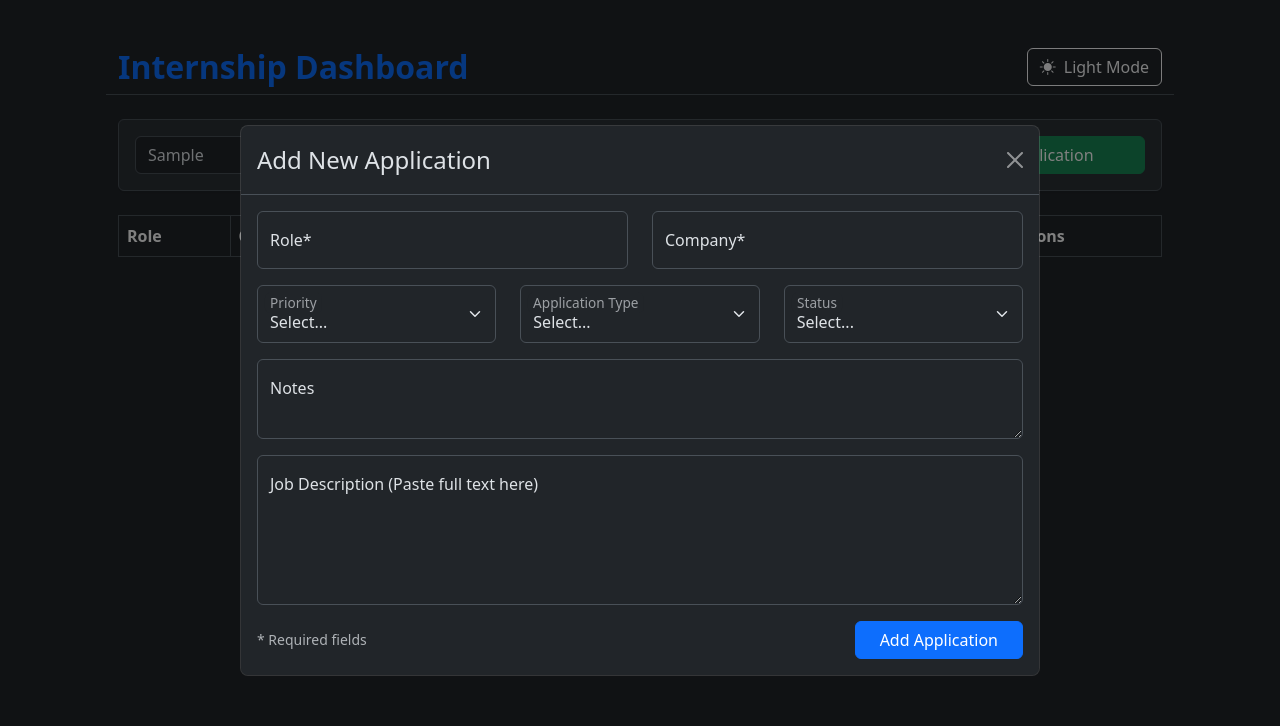
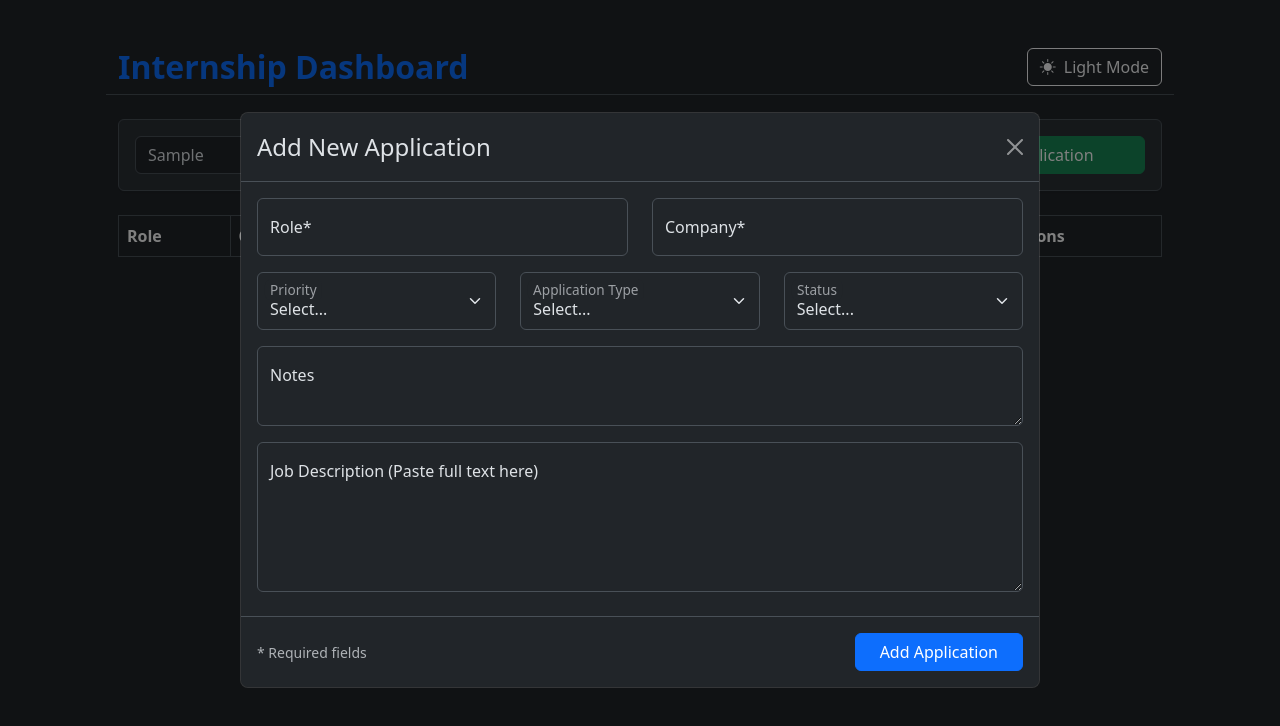
Before and after one commit to Assamee/Internship-Application-Dashboard, a React (Vite) app: page / in a window 1280 px wide. Both pictures are taken after typing "Sample" into the empty fields and a click on the button "+ Add Application". Shown: the top 726 px of the page. Built offline with nearby package versions, Linux system fonts and the light colour scheme.

Commit message:
Add sticky save button to application form modal

```diff
--- a/src/App.jsx
+++ b/src/App.jsx
@@ -277,6 +277,7 @@ function ApplicationTable ({ table }) {
         onHide={() => setshowFormModal(false)}
         centered
         size="lg"
+        scrollable
       >
         <Modal.Header closeButton>
           <Modal.Title>{editingApp ? "Edit Application" : "Add New Application"}</Modal.Title>
@@ -290,6 +291,11 @@ function ApplicationTable ({ table }) {
             editingApp={editingApp}
           />
         </Modal.Body>
+
+        <Modal.Footer>
+          <ApplicationFormSaveButton editingApp={editingApp} />
+        </Modal.Footer>
+
       </Modal>
 
       <ApplicationViewModal
@@ -297,6 +303,19 @@ function ApplicationTable ({ table }) {
         onHide={() => setShowViewModal(false)}
         application={viewingApp}
       />
+    </>
+  );
+}
+
+function ApplicationFormSaveButton({ editingApp }) {
+  return (
+    <>
+      <div className="d-flex justify-content-between align-items-center w-100">
+        <small className='text-muted'>* Required fields</small>
+        <Button variant="primary" type="submit" form="applicationform" className="px-4">
+          {editingApp ? "Save Changes" : "Add Application"}
+        </Button>
+      </div>
     </>
   );
 }
@@ -333,7 +352,7 @@ function ApplicationForm({ applications, setApplications, setshowFormModal, edit
 
   return (
     <>
-      <Form name="applicationform" onSubmit={handleSubmit}>
+      <Form id="applicationform" name="applicationform" onSubmit={handleSubmit}>
 
         <Row>
           <Col md={6}>
@@ -409,12 +428,6 @@ function ApplicationForm({ applications, setApplications, setshowFormModal, edit
           />
         </FloatingLabel>
 
-        <div className="d-flex justify-content-between align-items-center mt-3">
-          <small className='text-muted'>* Required fields</small>
-          <Button variant="primary" type="submit" className="px-4">
-            {editingApp ? "Save Changes" : "Add Application"}
-          </Button>
-        </div>
       </Form>
     </>
   )
```
Lines whose indentation alone changed are shown as unchanged.
